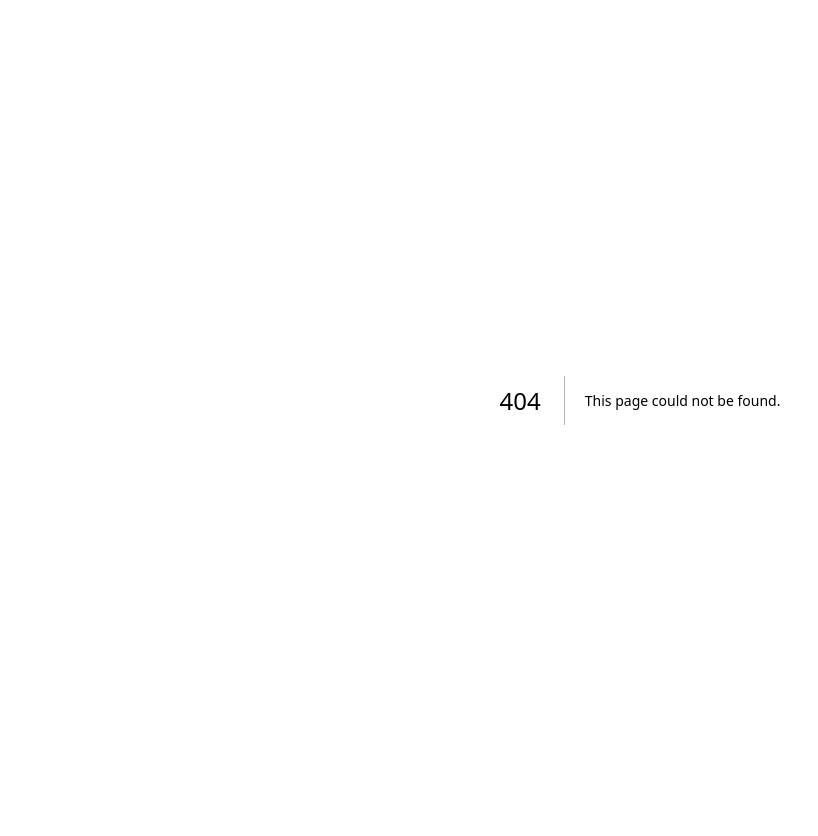
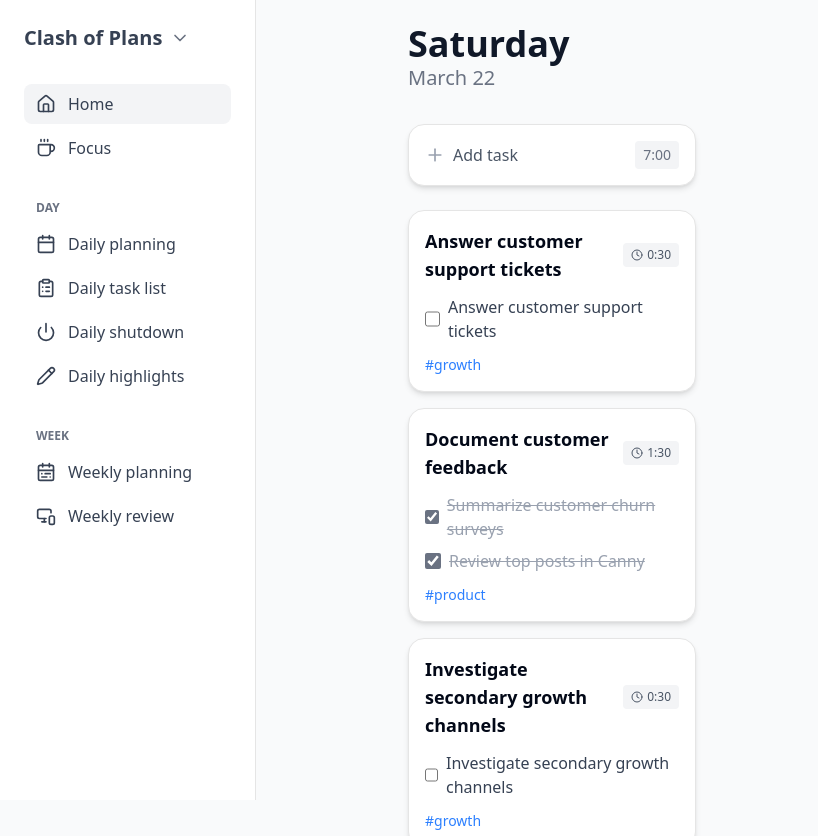
Before and after one commit to JeffreyYeet1/cop, a Next.js app in the folder client/: page /dashboard in a window 1280 px wide. Before the commit this address had no page. Shown: the top 836 px of the page, without its empty margins (0-818 px from the left). Before the commit the page ends 800 px from the top, so only its background shows below. Built offline with nearby package versions, Linux system fonts and the light colour scheme.

Commit message:
dashboard

```diff
--- /dev/null
+++ b/client/app/DashComponents/DailyTasks.tsx
@@ -0,0 +1,79 @@
+import React from 'react';
+import TaskCard from './TaskCard';
+import { Plus } from 'lucide-react';
+
+const DailyTasks = () => {
+  const date = new Date();
+  const dayName = date.toLocaleString('en-US', { weekday: 'long' });
+  const monthDay = date.toLocaleString('en-US', { month: 'long', day: 'numeric' });
+
+  const tasks = [
+    {
+      title: "Answer customer support tickets",
+      time: "0:30",
+      tasks: [{ id: 1, title: "Answer customer support tickets", completed: false }],
+      tag: "growth"
+    },
+    {
+      title: "Document customer feedback",
+      time: "1:30",
+      tasks: [
+        { id: 1, title: "Summarize customer churn surveys", completed: true },
+        { id: 2, title: "Review top posts in Canny", completed: true }
+      ],
+      tag: "product"
+    },
+    {
+      title: "Investigate secondary growth channels",
+      time: "0:30",
+      tasks: [{ id: 1, title: "Investigate secondary growth channels", completed: false }],
+      tag: "growth"
+    },
+    {
+      title: "Review prototype of new feature",
+      time: "2:00",
+      tasks: [{ id: 1, title: "Review prototype of new feature", completed: false }],
+      tag: "product"
+    },
+    {
+      title: "1:1 with Tomoa",
+      time: "0:30",
+      tasks: [{ id: 1, title: "1:1 with Tomoa", completed: false }],
+      tag: "growth"
+    }
+  ];
+
+  return (
+    <div className="w-full max-w-3xl mx-auto p-6">
+      {/* Header */}
+      <div className="mb-8">
+        <h1 className="text-4xl font-bold text-gray-900">{dayName}</h1>
+        <p className="text-xl text-gray-500">{monthDay}</p>
+      </div>
+
+      {/* Add Task Button */}
+      <div className="mb-6">
+        <button className="w-72 bg-white p-4 rounded-2xl shadow-md border flex items-center gap-2 text-gray-500 hover:bg-gray-50 transition-colors">
+          <Plus size={20} className="text-gray-400" />
+          <span className="text-gray-600">Add task</span>
+          <span className="ml-auto bg-gray-100 px-2 py-1 rounded text-sm">7:00</span>
+        </button>
+      </div>
+
+      {/* Task Cards */}
+      <div className="space-y-4">
+        {tasks.map((task, index) => (
+          <TaskCard
+            key={index}
+            title={task.title}
+            time={task.time}
+            tasks={task.tasks}
+            tag={task.tag}
+          />
+        ))}
+      </div>
+    </div>
+  );
+};
+
+export default DailyTasks;
--- /dev/null
+++ b/client/app/DashComponents/Sidebar.tsx
@@ -0,0 +1,78 @@
+"use client";
+import React from 'react';
+import Link from 'next/link';
+import {
+  Home,
+  Coffee,
+  Calendar,
+  ClipboardList,
+  Power,
+  Pencil,
+  CalendarRange,
+  MonitorSmartphone,
+  ChevronDown
+} from 'lucide-react';
+
+const Sidebar = () => {
+  return (
+    <div className="w-64 h-screen bg-white border-r p-6 flex flex-col">
+      {/* Company Name */}
+      <div className="flex items-center gap-2 mb-8">
+        <span className="text-xl font-semibold text-gray-700">Clash of Plans</span>
+        <ChevronDown size={20} className="text-gray-500" />
+      </div>
+
+      {/* Main Navigation */}
+      <nav className="space-y-1">
+        <Link href="/dashboard" className="flex items-center gap-3 px-3 py-2 text-gray-700 rounded-lg bg-gray-100">
+          <Home size={20} />
+          <span>Home</span>
+        </Link>
+        <Link href="/focus" className="flex items-center gap-3 px-3 py-2 text-gray-700 rounded-lg hover:bg-gray-100">
+          <Coffee size={20} />
+          <span>Focus</span>
+        </Link>
+      </nav>
+
+      {/* Day Section */}
+      <div className="mt-8">
+        <h3 className="text-xs font-semibold text-gray-500 px-3 mb-2">DAY</h3>
+        <nav className="space-y-1">
+          <Link href="/daily-planning" className="flex items-center gap-3 px-3 py-2 text-gray-700 rounded-lg hover:bg-gray-100">
+            <Calendar size={20} />
+            <span>Daily planning</span>
+          </Link>
+          <Link href="/daily-tasks" className="flex items-center gap-3 px-3 py-2 text-gray-700 rounded-lg hover:bg-gray-100">
+            <ClipboardList size={20} />
+            <span>Daily task list</span>
+          </Link>
+          <Link href="/daily-shutdown" className="flex items-center gap-3 px-3 py-2 text-gray-700 rounded-lg hover:bg-gray-100">
+            <Power size={20} />
+            <span>Daily shutdown</span>
+          </Link>
+          <Link href="/daily-highlights" className="flex items-center gap-3 px-3 py-2 text-gray-700 rounded-lg hover:bg-gray-100">
+            <Pencil size={20} />
+            <span>Daily highlights</span>
+          </Link>
+        </nav>
+      </div>
+
+      {/* Week Section */}
+      <div className="mt-8">
+        <h3 className="text-xs font-semibold text-gray-500 px-3 mb-2">WEEK</h3>
+        <nav className="space-y-1">
+          <Link href="/weekly-planning" className="flex items-center gap-3 px-3 py-2 text-gray-700 rounded-lg hover:bg-gray-100">
+            <CalendarRange size={20} />
+            <span>Weekly planning</span>
+          </Link>
+          <Link href="/weekly-review" className="flex items-center gap-3 px-3 py-2 text-gray-700 rounded-lg hover:bg-gray-100">
+            <MonitorSmartphone size={20} />
+            <span>Weekly review</span>
+          </Link>
+        </nav>
+      </div>
+    </div>
+  );
+};
+
+export default Sidebar;
--- /dev/null
+++ b/client/app/DashComponents/TaskCard.tsx
@@ -0,0 +1,59 @@
+import { useState } from "react";
+import { Clock } from "lucide-react";
+
+interface Task {
+  id: number;
+  title: string;
+  completed: boolean;
+}
+
+interface CardProps {
+  title: string;
+  time?: string;
+  tasks: Task[];
+  tag?: string;
+}
+
+const TaskCard = ({ title, time, tasks: initialTasks, tag }: CardProps) => {
+  const [tasks, setTasks] = useState<Task[]>(initialTasks);
+
+  const toggleTask = (id: number) => {
+    setTasks(tasks.map(task => task.id === id ? { ...task, completed: !task.completed } : task));
+  };
+
+  return (
+    <div className="bg-white p-4 rounded-2xl shadow-md w-72 space-y-3 border">
+      {/* Header */}
+      <div className="flex justify-between items-center">
+        <h3 className="text-lg font-semibold">{title}</h3>
+        {time && (
+          <span className="bg-gray-100 text-gray-600 px-2 py-1 text-xs rounded flex items-center gap-1">
+            <Clock size={12} /> {time}
+          </span>
+        )}
+      </div>
+
+      {/* Task List with Checkboxes */}
+      <ul className="space-y-2">
+        {tasks.map(task => (
+          <li key={task.id} className="flex items-center gap-2">
+            <input
+              type="checkbox"
+              checked={task.completed}
+              onChange={() => toggleTask(task.id)}
+              className="w-4 h-4 accent-gray-500 cursor-pointer"
+            />
+            <span className={task.completed ? "line-through text-gray-400" : "text-gray-700"}>
+              {task.title}
+            </span>
+          </li>
+        ))}
+      </ul>
+
+      {/* Footer */}
+      {tag && <div className="text-blue-500 text-sm font-medium">#{tag}</div>}
+    </div>
+  );
+};
+
+export default TaskCard;
--- /dev/null
+++ b/client/app/dashboard/page.tsx
@@ -0,0 +1,15 @@
+"use client";
+import React from "react";
+import DailyTasks from "../DashComponents/DailyTasks";
+import Sidebar from "../DashComponents/Sidebar";
+
+export default function DashboardPage() {
+  return (
+    <div className="flex min-h-screen bg-gray-50">
+      <Sidebar />
+      <main className="flex-1">
+        <DailyTasks />
+      </main>
+    </div>
+  );
+}
```
